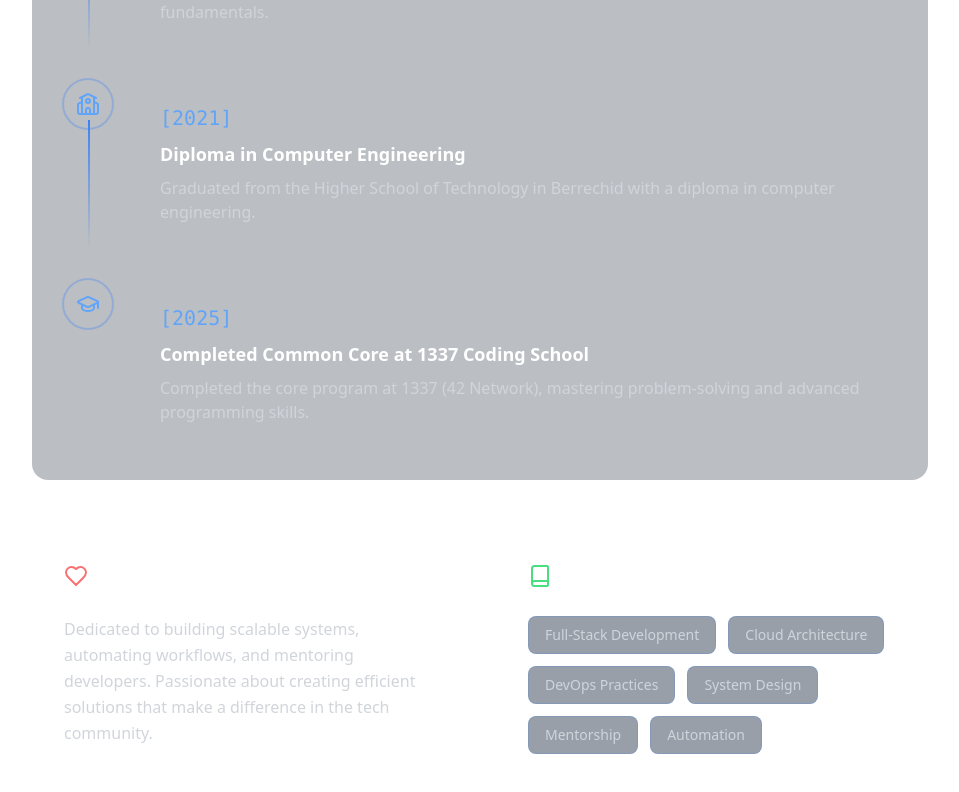
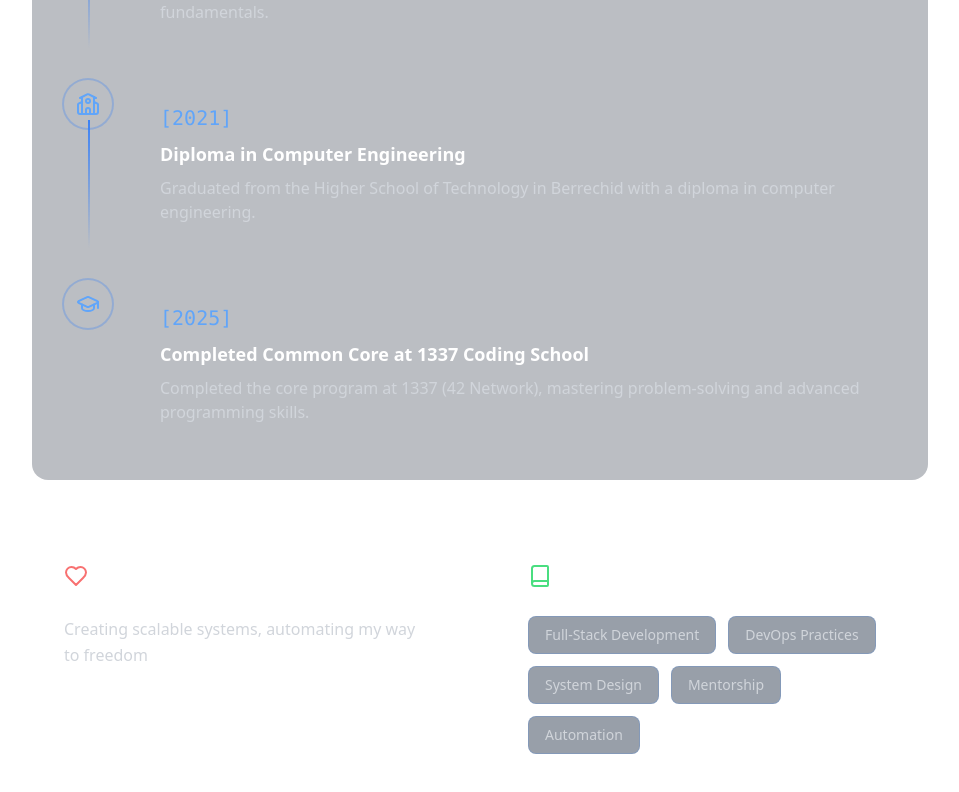
Before and after one commit to USM4/portfolio, a React (Vite) app: page / in a window 1280 px wide. Shown: the part 2992-3784 px from the top of the page, without its empty margins (160-1119 px from the left). Built offline with nearby package versions, Linux system fonts and the light colour scheme; a web font is replaced by a local one.

Commit message:
updated the About section and the passion

```diff
--- a/src/About.jsx
+++ b/src/About.jsx
@@ -38,7 +38,6 @@ function About() {
 
   const skills = [
     "Full-Stack Development",
-    "Cloud Architecture",
     "DevOps Practices",
     "System Design",
     "Mentorship",
@@ -102,9 +101,7 @@ function About() {
               <h3 className="text-2xl font-semibold text-white">Passion</h3>
             </div>
             <p className="text-gray-300 leading-relaxed">
-              Dedicated to building scalable systems, automating workflows, and
-              mentoring developers. Passionate about creating efficient
-              solutions that make a difference in the tech community.
+              Creating scalable systems, automating my way to freedom
             </p>
           </div>
 
```
Also changed, not shown: dsd.txt (added), 1 other file (tests, documents, lock files or other folders).
